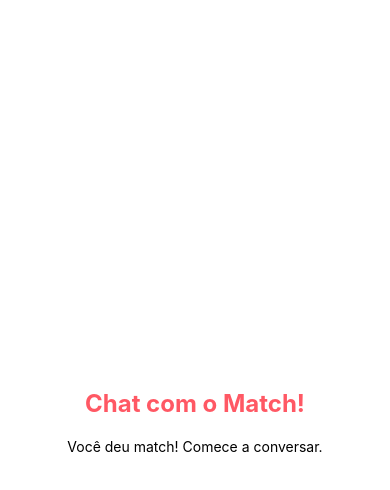
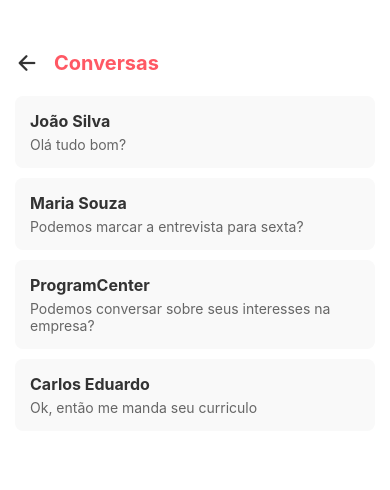
Before and after one commit to goesrafaela/WorkMatch, a React Native app: screen /Chat in a window 390 px wide. Shown: the top 490 px of the page. Built offline with nearby package versions, Linux system fonts and the light colour scheme.

Commit message:
Inicio  e configuração da tela de perfil

```diff
--- a/App.tsx
+++ b/App.tsx
@@ -6,7 +6,8 @@ import RegisterScreen from "./app/register";
 import HomeScreen from "./app/home";
 import MatchScreen from "./app/match";
 import ChatScreen from "./app/chat";
-import { RootStackParamList } from "./types"; // ou "./types/index" caso precise
+import PerfilScreen from "./app/PerfilScreen";
+import { RootStackParamList } from "./types";
 
 const Stack = createStackNavigator<RootStackParamList>();
 
@@ -21,6 +22,7 @@ export default function App() {
         <Stack.Screen name="Register" component={RegisterScreen} />
         <Stack.Screen name="Home" component={HomeScreen} />
         <Stack.Screen name="Match" component={MatchScreen} />
+        <Stack.Screen name="Perfil" component={PerfilScreen} />
         <Stack.Screen name="Chat" component={ChatScreen} />
       </Stack.Navigator>
     </NavigationContainer>
--- a/app/PerfilScreen.tsx
+++ b/app/PerfilScreen.tsx
@@ -37,35 +37,25 @@ export default function PerfilScreen() {
 
       <View style={styles.buttonsRow}>
         <TouchableOpacity style={styles.iconButton}>
-          <Ionicons name="settings" size={28} color="#999" />
+          <Ionicons name="settings" size={28} color="#524355" />
           <Text style={styles.iconText}>Configurações</Text>
         </TouchableOpacity>
 
         <TouchableOpacity style={styles.iconButton}>
-          <Ionicons name="shield-checkmark" size={28} color="#999" />
+          <Ionicons name="shield-checkmark" size={28} color="#105d3b" />
           <Text style={styles.iconText}>Segurança</Text>
         </TouchableOpacity>
 
         <TouchableOpacity style={styles.iconButton}>
-          <Ionicons name="image" size={28} color="#FF5864" />
+          <Ionicons name="image" size={28} color="#b62f68" />
           <Text style={styles.iconText}>Adicionar Mídia</Text>
         </TouchableOpacity>
       </View>
 
       <View style={styles.actionsRow}>
         <TouchableOpacity style={styles.actionItem}>
-          <Ionicons name="star" size={24} color="#9d2fb6" />
-          <Text style={styles.actionText}>Super Likes</Text>
-        </TouchableOpacity>
-
-        <TouchableOpacity style={styles.actionItem}>
-          <Ionicons name="flash" size={24} color="#b62f68" />
-          <Text style={styles.actionText}>Boost</Text>
-        </TouchableOpacity>
-
-        <TouchableOpacity style={styles.actionItem}>
-          <Ionicons name="flame" size={24} color="#FF5864" />
-          <Text style={styles.actionText}>Atualizar</Text>
+          <Ionicons name="document" size={24} color="#9d2fb6" />
+          <Text style={styles.actionText}>Documentos</Text>
         </TouchableOpacity>
       </View>
 
--- a/app/chat.tsx
+++ b/app/chat.tsx
@@ -1,27 +1,96 @@
-// app/chat.tsx
 import React from "react";
-import { View, Text, StyleSheet } from "react-native";
+import {
+  View,
+  Text,
+  StyleSheet,
+  FlatList,
+  TouchableOpacity,
+} from "react-native";
+import { Ionicons } from "@expo/vector-icons";
+import { useNavigation } from "@react-navigation/native";
+
+const mockConversas = [
+  {
+    id: "1",
+    nome: "João Silva",
+    ultimaMensagem: "Olá tudo bom?",
+  },
+  {
+    id: "2",
+    nome: "Maria Souza",
+    ultimaMensagem: "Podemos marcar a entrevista para sexta?",
+  },
+  {
+    id: "3",
+    nome: "ProgramCenter",
+    ultimaMensagem: "Podemos conversar sobre seus interesses na empresa?",
+  },
+  {
+    id: "4",
+    nome: "Carlos Eduardo",
+    ultimaMensagem: "Ok, então me manda seu curriculo",
+  },
+];
 
 export default function ChatScreen() {
+  const navigation = useNavigation();
+
   return (
     <View style={styles.container}>
-      <Text style={styles.title}>Chat com o Match!</Text>
-      <Text>Você deu match! Comece a conversar.</Text>
+      {/* Cabeçalho com botão voltar */}
+      <View style={styles.header}>
+        <TouchableOpacity onPress={() => navigation.navigate("Home")}>
+          <Ionicons name="arrow-back" size={24} color="#333" />
+        </TouchableOpacity>
+        <Text style={styles.headerTitle}>Conversas</Text>
+      </View>
+
+      {/* Lista de Conversas */}
+      <FlatList
+        data={mockConversas}
+        keyExtractor={(item) => item.id}
+        renderItem={({ item }) => (
+          <View style={styles.card}>
+            <Text style={styles.nome}>{item.nome}</Text>
+            <Text style={styles.mensagem}>{item.ultimaMensagem}</Text>
+          </View>
+        )}
+        contentContainerStyle={{ paddingBottom: 20 }}
+      />
     </View>
   );
 }
 
 const styles = StyleSheet.create({
-  container: {
-    flex: 1,
-    justifyContent: "center",
+  container: { flex: 1, backgroundColor: "#fff", paddingTop: 50 },
+  header: {
+    flexDirection: "row",
     alignItems: "center",
-    backgroundColor: "#fff",
+    paddingHorizontal: 15,
+    marginBottom: 20,
   },
-  title: {
-    fontSize: 24,
+  headerTitle: {
+    fontSize: 20,
     fontWeight: "bold",
     color: "#FF5864",
-    marginBottom: 20,
+    marginLeft: 15,
+  },
+  card: {
+    backgroundColor: "#f9f9f9",
+    padding: 15,
+    marginHorizontal: 15,
+    marginBottom: 10,
+    borderRadius: 8,
+    elevation: 2,
+  },
+  nome: {
+    fontSize: 16,
+    fontWeight: "bold",
+    color: "#333",
+    marginBottom: 5,
+  },
+  mensagem: {
+    fontSize: 14,
+    color: "#666",
   },
 });
--- a/app/home.tsx
+++ b/app/home.tsx
@@ -59,6 +59,15 @@ const styles = StyleSheet.create({
     borderRadius: 10,
     marginBottom: 15,
   },
-  nome: { fontSize: 24, fontWeight: "bold", color: "#333" },
-  descricao: { fontSize: 16, color: "#666", textAlign: "center", marginTop: 5 },
+  nome: {
+    fontSize: 24,
+    fontWeight: "bold",
+    color: "#333",
+  },
+  descricao: {
+    fontSize: 16,
+    color: "#666",
+    textAlign: "center",
+    marginTop: 5,
+  },
 });
--- a/components/Footer.tsx
+++ b/components/Footer.tsx
@@ -5,19 +5,24 @@ import {
   FontAwesome5,
   MaterialCommunityIcons,
 } from "@expo/vector-icons";
+import { useNavigation } from "@react-navigation/native";
+import { NativeStackNavigationProp } from "@react-navigation/native-stack";
+import { RootStackParamList } from "../types"; // Ajuste o caminho se necessário
 
 export default function Footer() {
+  const navigation =
+    useNavigation<NativeStackNavigationProp<RootStackParamList>>();
+
   return (
     <View style={styles.container}>
-      <TouchableOpacity>
+      <TouchableOpacity onPress={() => navigation.navigate("Home")}>
         <Ionicons name="flame-outline" size={28} color="#ccc" />
       </TouchableOpacity>
 
-      <TouchableOpacity>
-        <Ionicons name="sparkles-outline" size={26} color="#ccc" />
-      </TouchableOpacity>
-
-      <TouchableOpacity style={{ position: "relative" }}>
+      <TouchableOpacity
+        style={{ position: "relative" }}
+        onPress={() => navigation.navigate("Chat")}
+      >
         <MaterialCommunityIcons
           name="message-text-outline"
           size={26}
@@ -26,8 +31,8 @@ export default function Footer() {
         <View style={styles.notificationDot} />
       </TouchableOpacity>
 
-      <TouchableOpacity>
-        <FontAwesome5 name="user-alt" size={26} color="#FF5864" />
+      <TouchableOpacity onPress={() => navigation.navigate("Perfil")}>
+        <FontAwesome5 name="user-alt" size={26} color="#ccc" />
       </TouchableOpacity>
     </View>
   );
@@ -35,13 +40,18 @@ export default function Footer() {
 
 const styles = StyleSheet.create({
   container: {
+    position: "absolute",
+    bottom: 0,
+    left: 0,
+    right: 0,
+    height: 60,
     flexDirection: "row",
     justifyContent: "space-around",
     alignItems: "center",
-    paddingVertical: 10,
     borderTopWidth: 1,
     borderColor: "#eee",
     backgroundColor: "#fff",
+    paddingBottom: 10,
   },
   notificationDot: {
     width: 8,
--- a/types/index.ts
+++ b/types/index.ts
@@ -24,4 +24,5 @@ export type RootStackParamList = {
     Home: undefined;
     Match: undefined;
     Chat: undefined;
+    Perfil: undefined
 };
```
Also changed, not shown: app/Config.tsx (added, +26 -0 lines), components/MainTabs.tsx (added, +49 -0 lines).
